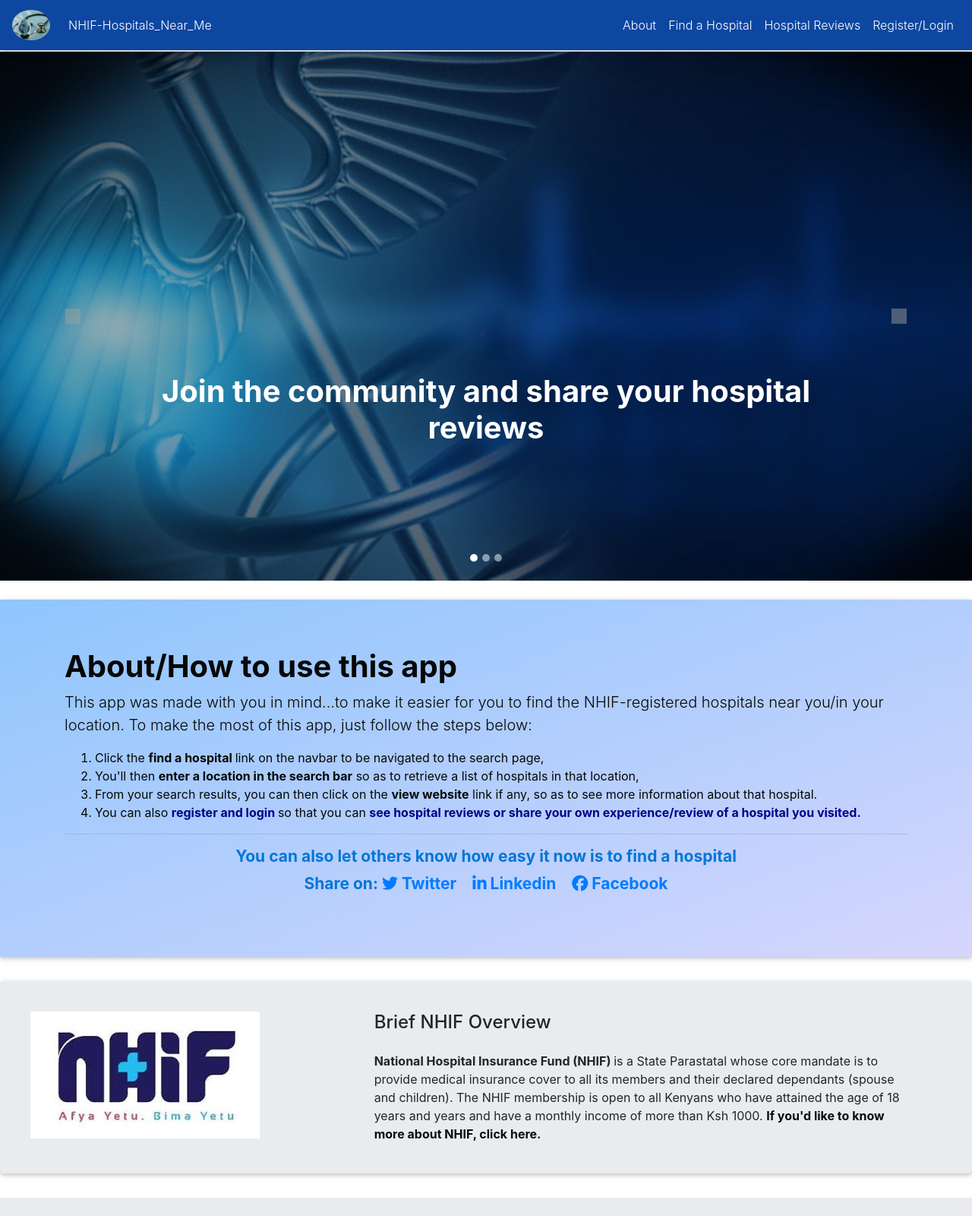
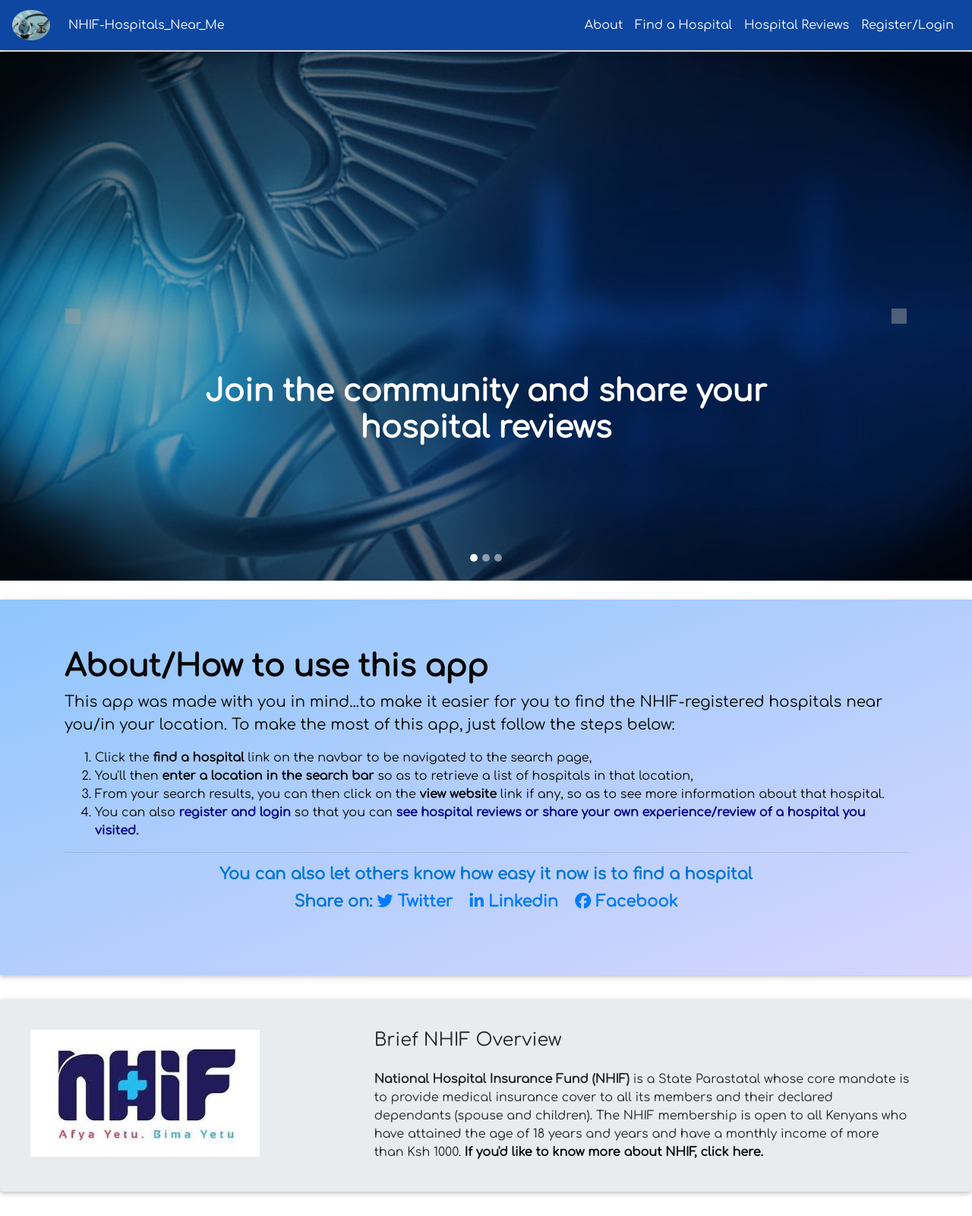
Before and after one commit to rknyra/NHIF-Hospitals-Near-Me, a Django app: page / in a window 1280 px wide. Shown: the whole page at 76% size. Before the commit the page ends 1576 px from the top, so only its background shows below. Run offline with Django 3.2, Linux system fonts and the light colour scheme; some libraries are stand-ins or nearby versions; grey boxes are pictures that could not be loaded.

Commit message:
add google fonts to the app to enhance general app font-styles

```diff
--- a/nhif_hnm_app/templates/django_registration/base.html
+++ b/nhif_hnm_app/templates/django_registration/base.html
@@ -18,6 +18,7 @@
     <link rel="stylesheet" href="https://cdnjs.cloudflare.com/ajax/libs/mdbootstrap/4.4.1/css/mdb.min.css">
     <link rel="stylesheet" href="https://cdnjs.cloudflare.com/ajax/libs/font-awesome-animation/0.0.10/font-awesome-animation.min.css">
     <link rel="stylesheet" href="https://cdnjs.cloudflare.com/ajax/libs/font-awesome/4.7.0/css/font-awesome.min.css">
+    <link href="https://fonts.googleapis.com/css?family=Comfortaa|Kalam|Lora|Patrick+Hand&display=swap" rel="stylesheet">
     <link rel="shortcut icon" href="/static/images/favicon.png">
     <link rel="stylesheet" href="{% static 'css/custom.css'%}">
 
--- a/nhif_hnm_app/templates/hnm_pages/base.html
+++ b/nhif_hnm_app/templates/hnm_pages/base.html
@@ -19,6 +19,7 @@
     <link rel="stylesheet" href="https://cdnjs.cloudflare.com/ajax/libs/font-awesome-animation/0.0.10/font-awesome-animation.min.css">
     <link rel="stylesheet" href="https://cdnjs.cloudflare.com/ajax/libs/font-awesome/4.7.0/css/font-awesome.min.css">
     <link rel="stylesheet" href="https://maxcdn.bootstrapcdn.com/bootstrap/4.4.1/css/bootstrap.min.css">
+    <link href="https://fonts.googleapis.com/css?family=Comfortaa|Kalam|Lora|Patrick+Hand&display=swap" rel="stylesheet">
     <link rel="shortcut icon" href="/static/images/favicon7.png">
     <link rel="stylesheet" href="{% static 'css/custom.css'%}">
 
--- a/static/css/custom.css
+++ b/static/css/custom.css
@@ -1,6 +1,10 @@
 body {
     padding-top: 67px;
     background: #fff;
+    /* font-family: 'Lora', serif; */
+    font-family: 'Comfortaa', cursive;
+    /* font-family: 'Kalam', cursive; */
+    /* font-family: 'Patrick Hand', cursive; */
 }
 
 .nav-link:hover {
```
Also changed, not shown: README.md.
